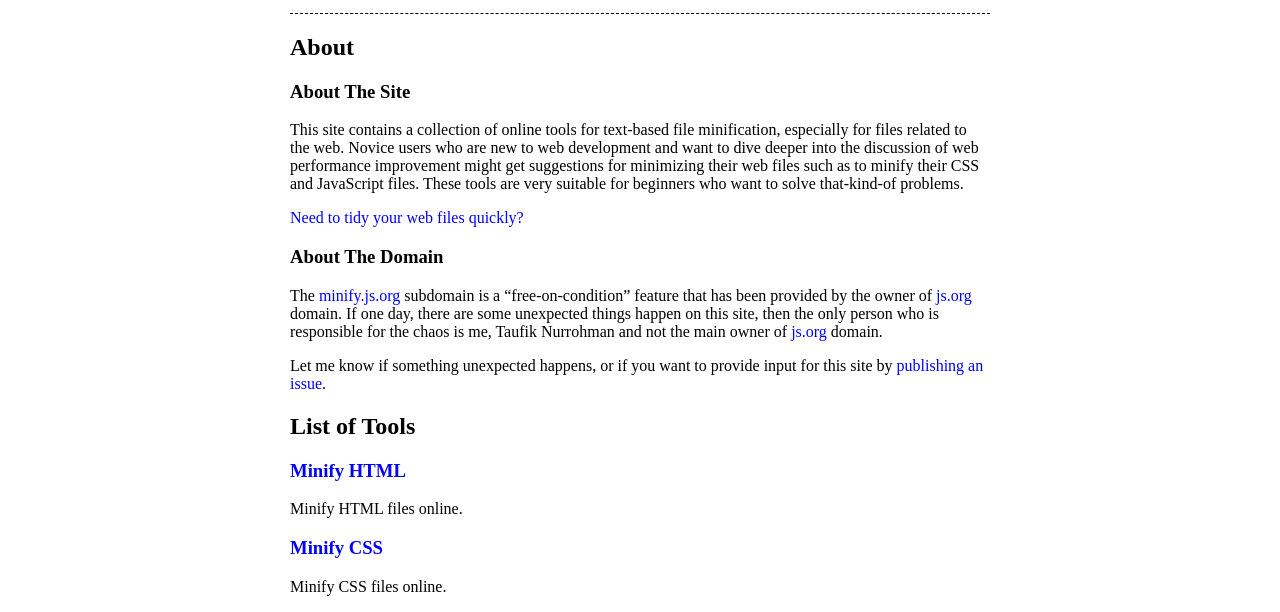
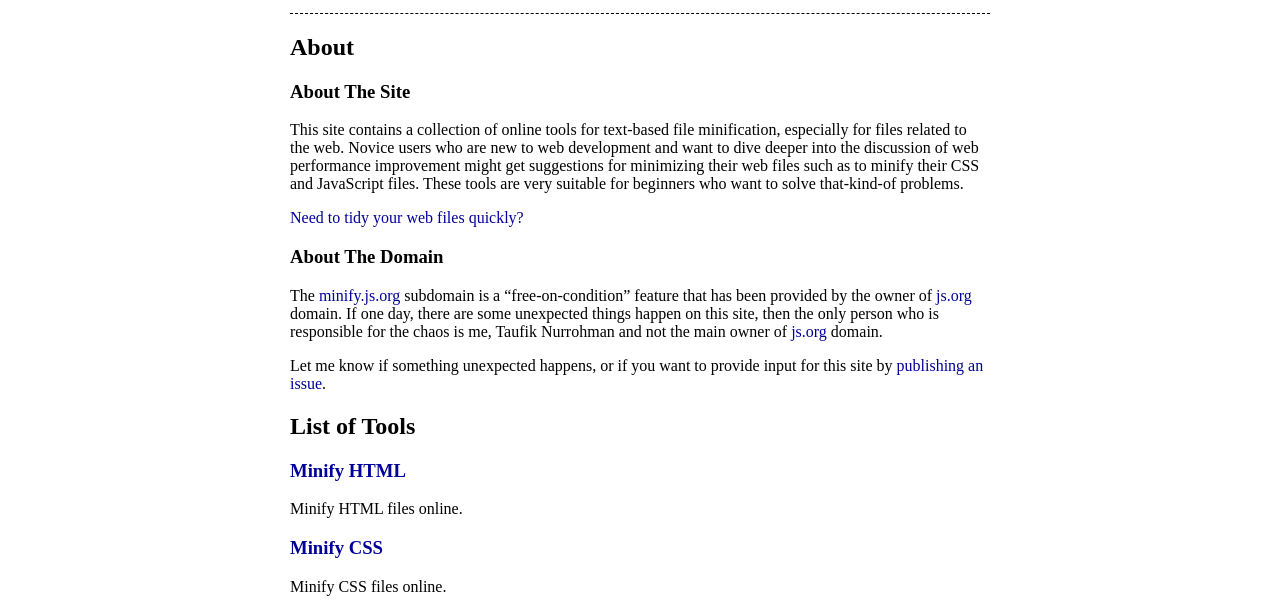
Before and after one commit to minify-js/minify-js.github.io, a plain HTML site: page index.html in a window 1280 px wide. Shown: the part 159-771 px from the top of the page. Drawn offline with Linux system fonts and the light colour scheme.

Commit message:
Update index.css

```diff
--- a/index.css
+++ b/index.css
@@ -1 +1 @@
-*{box-sizing:border-box}:root{background:#fff;color:#000;border-top:4px solid;font-family:serif}a{color:#00f;text-decoration:none}a:focus{text-decoration:underline}a:visited{color:#009}a,code{word-wrap:break-word}button,input,select,textarea{background:#ffa;border:1px solid;color:inherit;margin:0;padding:.5em;font:inherit}button{background:#00f;color:#fff;border:0;border-radius:.25em;padding-right:.65em;padding-left:.65em;cursor:pointer}button::-moz-focus-inner{margin:0;padding:0;border:0;outline:0}code,textarea{font-family:monospace}details label{display:block;margin:0 0 0 1.25em;position:relative}details label+br{display:none}details label input[type=checkbox],details label input[type=radio]{margin:.15em .5em 0 0;position:absolute;top:0;right:100%}footer,header,main,nav{max-width:700px;margin:0 auto}hr{border:0;color:inherit;border-top:1px dashed;height:0}input[type=checkbox],input[type=radio]{cursor:pointer}label,select,summary{cursor:pointer}pre{white-space:pre-wrap;word-wrap:break-word}pre code{display:block;background:#eee;padding:1em}table{width:100%}td,th{text-align:left;vertical-align:top}textarea{display:block;width:100%;min-height:250px;resize:vertical}textarea[readonly]{border-style:dotted}[hidden]{display:none}
+button,input[type=checkbox],input[type=radio],label,select,summary{cursor:pointer}a,code,pre{word-wrap:break-word}table,textarea{width:100%}*{box-sizing:border-box}:root{background:#fff;color:#000;border-top:4px solid;font-family:serif}a{color:#009;text-decoration:none}button,input,select,textarea{background:#ffa;border:1px solid;color:inherit;margin:0;padding:.25em;font:inherit}button{background:#009;color:#fff;border:0;font-weight:bolder;padding-right:.5em;padding-left:.5em}button::-moz-focus-inner{margin:0;padding:0;border:0;outline:0}code,textarea{font-family:monospace}details label{display:block;margin:0 0 0 1.25em;position:relative}[hidden],details label+br{display:none}details label input[type=checkbox],details label input[type=radio]{margin:.15em .5em 0 0;position:absolute;top:0;right:100%}footer,header,main,nav{max-width:700px;margin:0 auto}hr{border:0;color:inherit;border-top:1px dashed;height:0}pre{white-space:pre-wrap}pre code{display:block;background:#eee;padding:1em}td,th{text-align:left;vertical-align:top}textarea{display:block;min-height:250px;resize:vertical}textarea[readonly]{border-style:dotted}body>p:first-child{background:#cde;margin:0;padding:.75em 1em}
```
